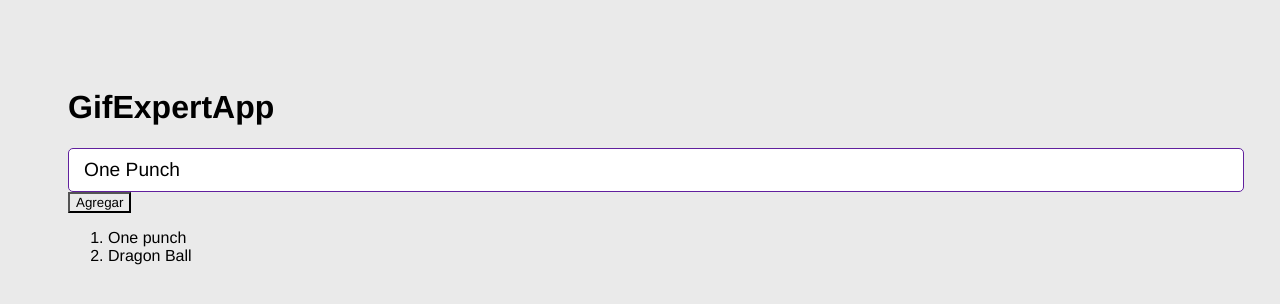
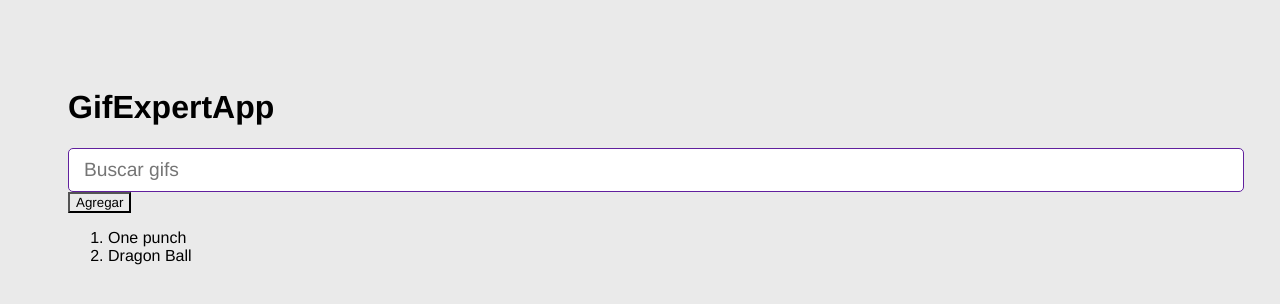
Before and after one commit to epassano/04-gif-expert-app, a React (Vite) app: page / in a window 1280 px wide. Shown: the top 304 px of the page. Built offline with nearby package versions, Linux system fonts and the light colour scheme.

Commit message:
79. Comunicación entre componentes

```diff
--- a/src/GifExpertApp.jsx
+++ b/src/GifExpertApp.jsx
@@ -12,7 +12,7 @@
     <>
     {/*Titulo */}
     <h1>GifExpertApp</h1>
-    <AddCategory/>
+    <AddCategory setCategories={setCategories}/>
     {/*Listado de Gif */}
     <button onClick={onAddCategory}>Agregar</button>
     <ol>
--- a/src/components/AddCategory.jsx
+++ b/src/components/AddCategory.jsx
@@ -1,8 +1,8 @@
 import { useState } from "react"
 
-export const AddCategory = () => {
+export const AddCategory = ({setCategories}) => {
 
-    const [inputValue, setInputValue] = useState('One Punch')
+    const [inputValue, setInputValue] = useState('')
 
     const onInputChange=({target})=>{
         setInputValue(target.value);
@@ -10,7 +10,10 @@
 
     const onSubmit=(event)=>{
         event.preventDefault();
-        console.log(inputValue);
+        if(inputValue.trim().length<=1) return;
+
+        setCategories(categories=>[inputValue,...categories])
+        setInputValue('')
     }
 
   return (
```
